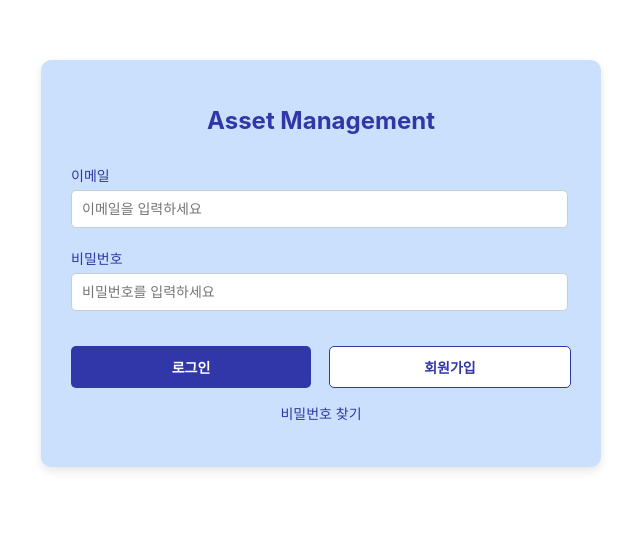
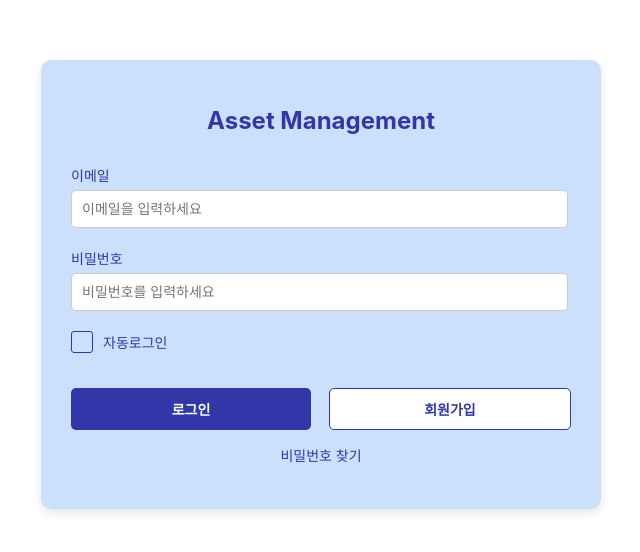
Before and after one commit to hgb926/asset-management, a React (Create React App) app: page /login in a window 1280 px wide. Shown: the part 120-672 px from the top of the page, without its empty margins (319-959 px from the left). Built offline with nearby package versions, Linux system fonts and the light colour scheme.

Commit message:
[Design] 자동로그인 체크박스 ui 수정
v -> 네모, 글씨크기 및 색상 조정

```diff
--- a/src/components/auth/login/LoginForm.js
+++ b/src/components/auth/login/LoginForm.js
@@ -1,24 +1,60 @@
-import React from 'react';
-import styles from '../../../styles/auth/LoginForm.module.scss';
-import {Link} from "react-router-dom";
+import React, {useRef, useState} from "react";
+import styles from "../../../styles/auth/LoginForm.module.scss";
+import { Link } from "react-router-dom";
 
 const LoginForm = () => {
+    const [email, setEmail] = useState("");
+    const [password, setPassword] = useState("");
+    const [autoLogin, setAutoLogin] = useState(false);
+
+    const autoLoginHandler = () => {
+        if (autoLogin) {
+            setAutoLogin(false);
+        } else {
+            setAutoLogin(true);
+        }
+    }
+
+    const emailRef = useRef();
+    const passwordRef = useRef();
+
     return (
         <div className={styles.wrap}>
             <h1 className={styles.h1}>Asset Management</h1>
             <form className={styles.form}>
                 <div className={styles.inputWrap}>
                     <label className={styles.label}>이메일</label>
-                    <input className={styles.input} type="email" placeholder="이메일을 입력하세요" />
+                    <input
+                        ref={emailRef}
+                        className={styles.input}
+                        type="email"
+                        placeholder="이메일을 입력하세요"
+                    />
                 </div>
                 <div className={styles.inputWrap}>
                     <label className={styles.label}>비밀번호</label>
-                    <input className={styles.input} type="password" placeholder="비밀번호를 입력하세요" />
+                    <input
+                        ref={passwordRef}
+                        className={styles.input}
+                        type="password"
+                        placeholder="비밀번호를 입력하세요"
+                    />
                 </div>
                 {/*<p className={styles.message}>비밀번호가 올바르지 않습니다.</p>*/}
+                <div className={styles.inputWrap}>
+                    <label className={styles.checkboxLabel}>
+                        <input type="checkbox" className={styles.checkbox} onClick={autoLoginHandler}/>
+                        <span className={styles.customCheckbox}></span>
+                        자동로그인
+                    </label>
+                </div>
                 <div className={styles.buttons}>
-                    <button className={styles.loginButton} type="submit">로그인</button>
-                    <Link className={styles.signupButton} to={"/signup"}>회원가입</Link>
+                    <button className={styles.loginButton} type="submit">
+                        로그인
+                    </button>
+                    <Link className={styles.signupButton} to={"/signup"}>
+                        회원가입
+                    </Link>
                 </div>
             </form>
             <p className={styles.findPw}>비밀번호 찾기</p>
--- a/src/styles/auth/LoginForm.module.scss
+++ b/src/styles/auth/LoginForm.module.scss
@@ -18,6 +18,49 @@
     .inputWrap {
       margin-bottom: 20px;
       text-align: left;
+
+      .checkboxLabel {
+        display: flex;
+        align-items: center;
+        font-size: 14px;
+        color: #3137A8;
+        cursor: pointer;
+
+        .checkbox {
+          display: none; // 기본 체크박스 숨기기
+        }
+
+        .customCheckbox {
+          width: 20px;
+          height: 20px;
+          border: 1.5px solid #3137A8;
+          border-radius: 3px;
+          margin-right: 10px;
+          position: relative;
+          transition: all 0.3s;
+
+          &::after {
+            content: "";
+            position: absolute;
+            top: 50%;
+            left: 50%;
+            width: 10px;
+            height: 10px;
+            background-color: #3137a8;
+            border-radius: 3px;
+            transform: scale(0) translate(-50%, -50%);
+            transition: transform 0.3s;
+          }
+        }
+
+        .checkbox:checked + .customCheckbox::after {
+          transform: scale(1) translate(-50%, -50%);
+        }
+
+        &:hover .customCheckbox {
+          background-color: #f5f5f5;
+        }
+      }
 
       .label {
         display: block;
@@ -51,14 +94,6 @@
       justify-content: space-between;
       margin-top: 35px;
 
-
-
-
-        &:hover {
-          opacity: 0.9;
-        }
-
-
       .loginButton {
         background-color: #3137A8;
         color: white;
@@ -69,6 +104,10 @@
         font-size: 14px;
         font-weight: bold;
         cursor: pointer;
+
+        &:hover {
+          opacity: 0.9;
+        }
       }
 
       .signupButton {
@@ -77,12 +116,15 @@
         border: 1px solid #3137A8;
         width: 48%;
         padding: 10px 0;
-        //border: none;
         border-radius: 5px;
         font-size: 14px;
         font-weight: bold;
         cursor: pointer;
         text-decoration: none;
+
+        &:hover {
+          background-color: #f5f5f5;
+        }
       }
     }
   }
```
